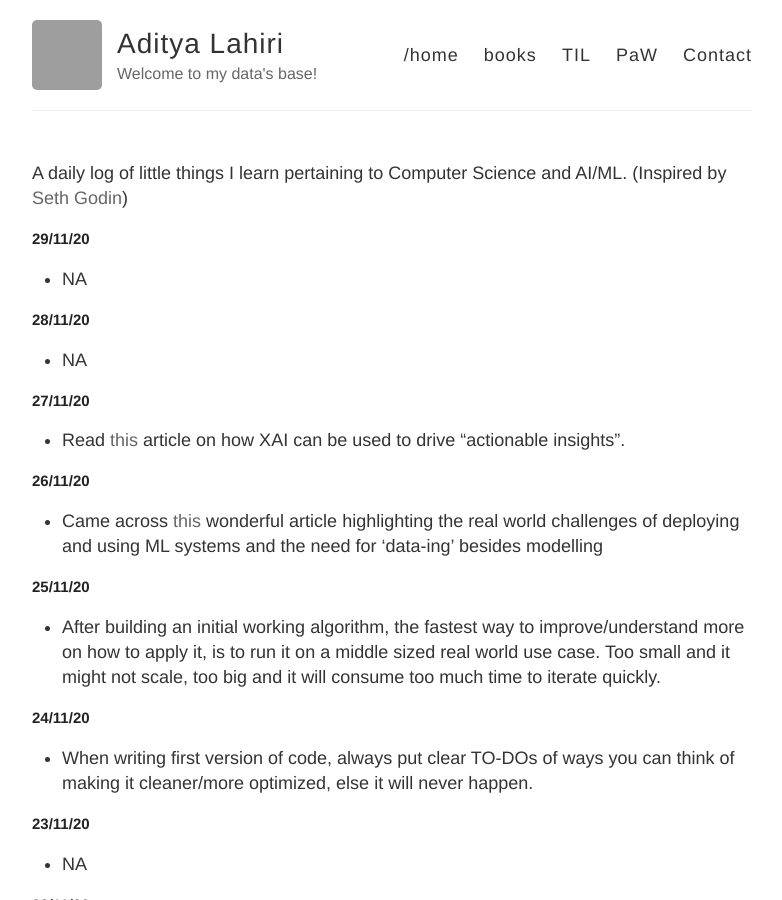
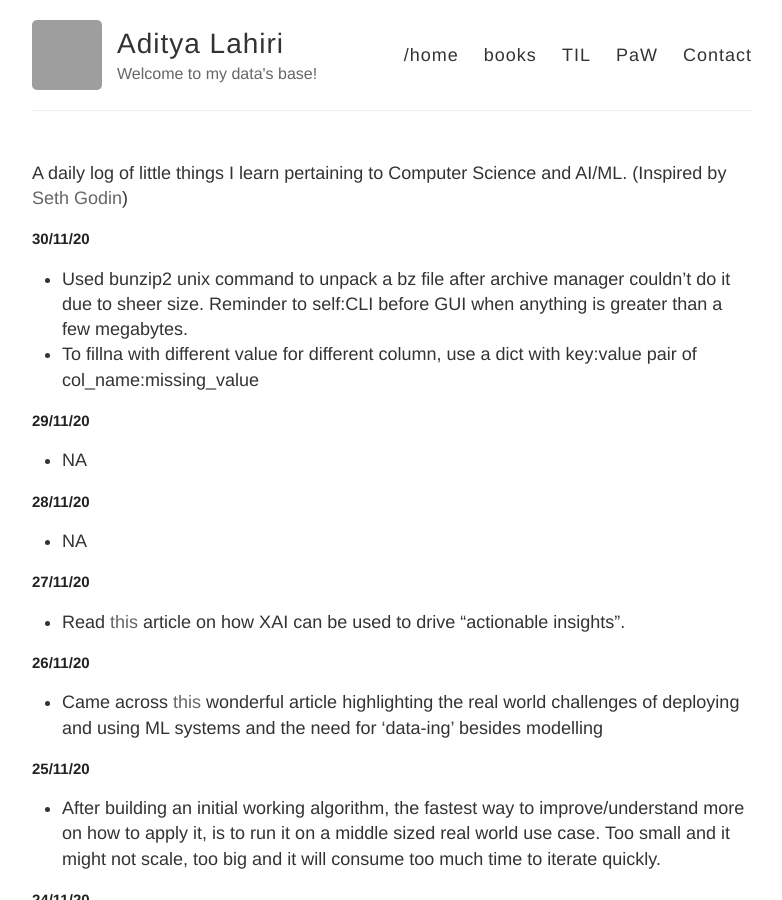
Before and after one commit to adityalahiri/adityalahiri.github.io, a Jekyll site: the page built from TIL.md, in a window 1280 px wide and 900 px high. Shown: the whole window, without its empty margins (248-1030 px from the left). Built offline with Jekyll 4.4.1, drawn with Linux system fonts in a browser that asks for light colours; our own code applies the rules of GitHub Pages for plain Markdown files; grey boxes are pictures that could not be loaded.

Commit message:
Update for 30/11

```diff
--- a/TIL.md
+++ b/TIL.md
@@ -1,5 +1,11 @@
 A daily log of little things I learn pertaining to Computer Science and AI/ML.
 (Inspired by [Seth Godin](https://seths.blog/))
+
+## 30/11/20
+
+* Used bunzip2 unix command to unpack a bz file after archive manager couldn't do it due to sheer size. Reminder to self:CLI before GUI when anything is greater
+than a few megabytes.
+* To fillna with different value for different column, use a dict with key:value pair of col_name:missing_value
 
 ## 29/11/20
 
```
